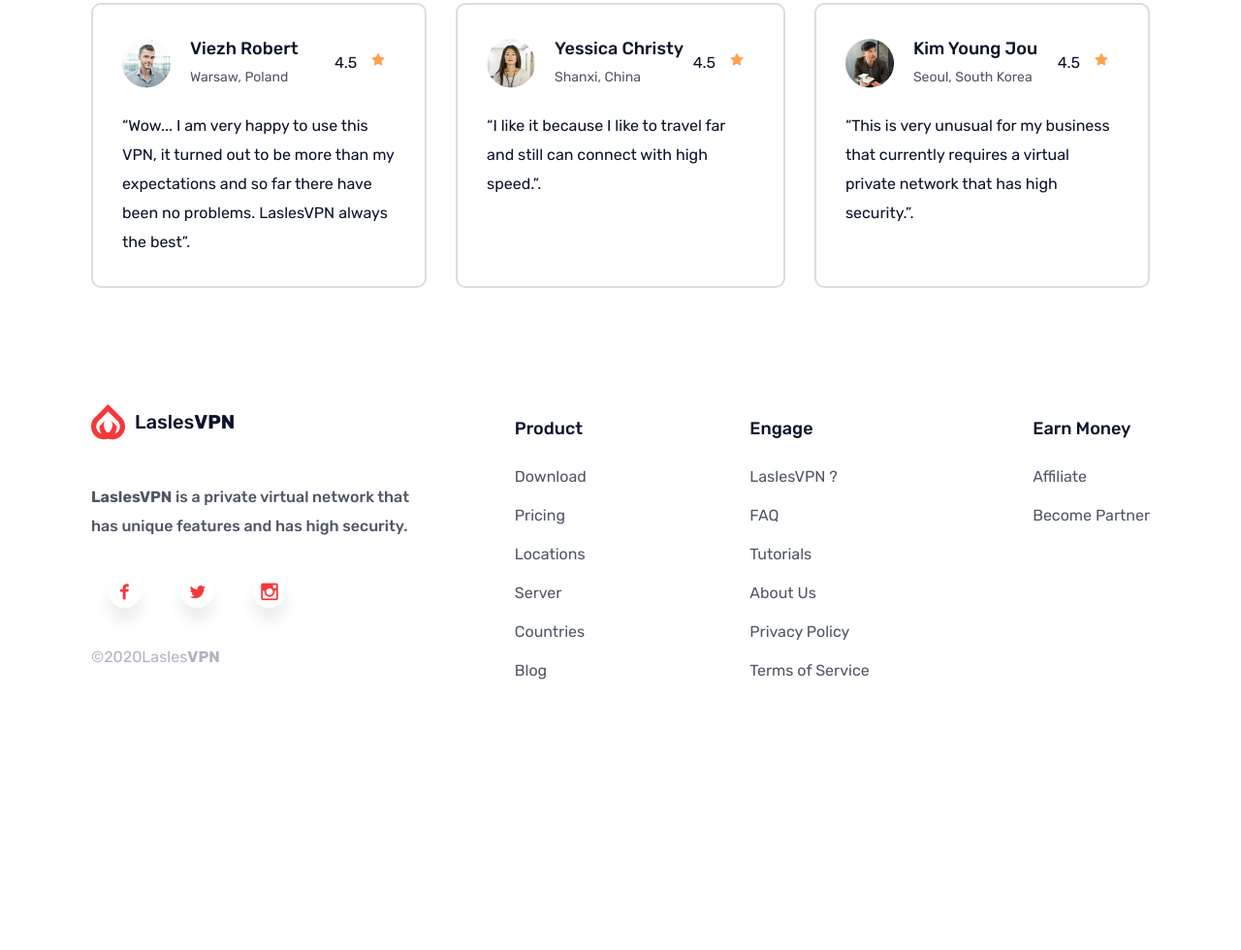
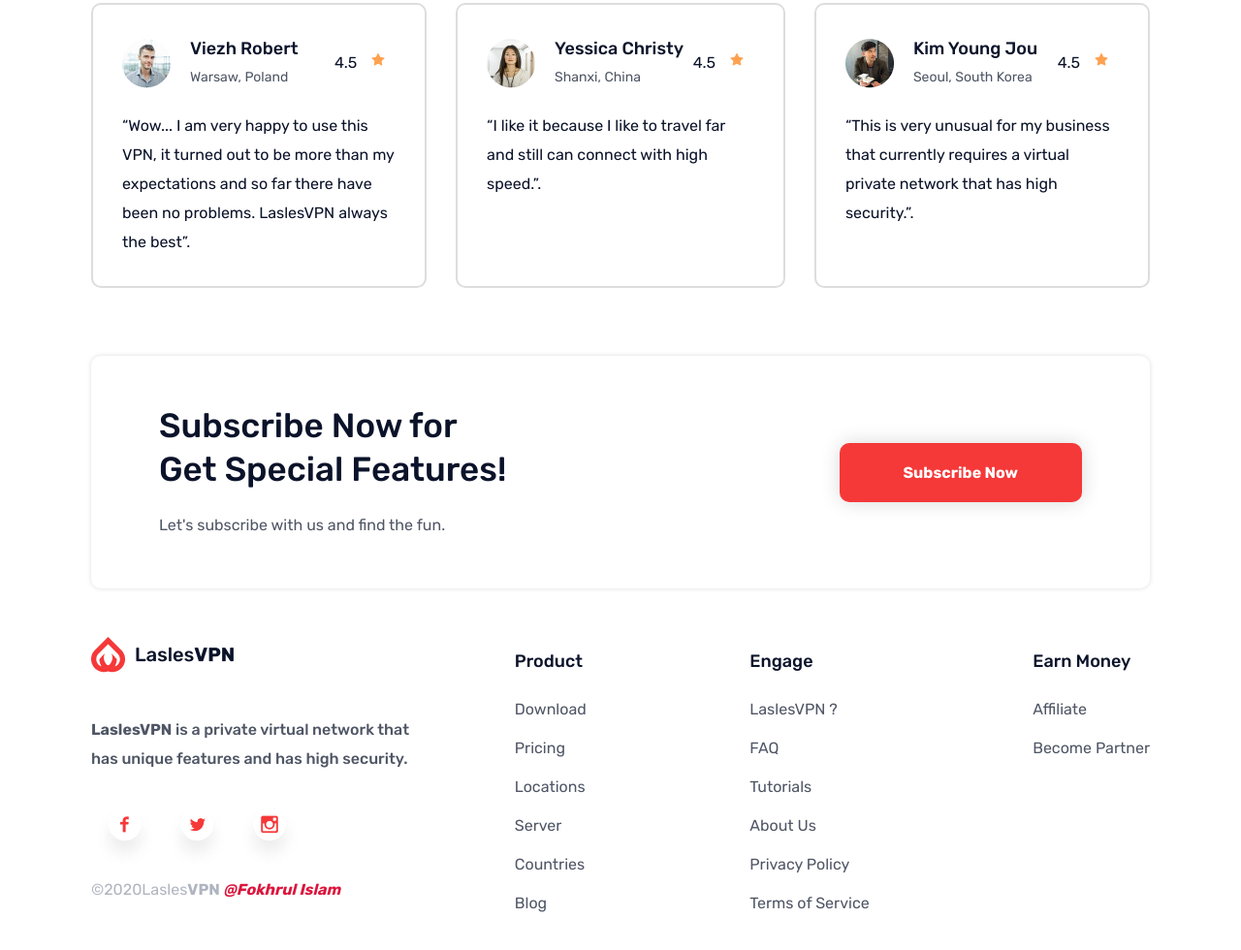
Before and after one commit to fokhrul2029/landing-page-LaslesVPN, a plain HTML site: page index.html in a window 1280 px wide. Shown: the part 4142-5122 px from the top of the page at 97% size. Before the commit the page ends 4904 px from the top, so only its background shows below. Drawn offline with Linux system fonts and the light colour scheme.

Commit message:
first commit

```diff
--- a/style.css
+++ b/css/style.css
@@ -472,6 +472,65 @@
   line-height: 30px; /* 187.5% */
   text-align: left;
 }
+.customer-section .news-leater {
+  display: flex;
+  justify-content: space-between;
+  align-items: center;
+  padding: 50px 70px;
+  box-shadow: 0 0 5px 0px #00000023;
+  text-align: center;
+  border-radius: 10px;
+  background: #fff;
+}
+.customer-section .news-leater1 {
+  flex-basis: 50%;
+  text-align: left;
+}
+.customer-section .news-leater1 h1 {
+  text-align: left;
+  color: #0b132a;
+  font-family: Rubik;
+  font-size: 35px;
+  font-style: normal;
+  font-weight: 500;
+  line-height: 45px; /* 128.571% */
+  margin: 0;
+  padding: 0 0 20px 0;
+}
+.customer-section .news-leater1 p {
+  text-align: left;
+  color: #4f5665;
+  font-family: Rubik;
+  font-size: 16px;
+  font-style: normal;
+  font-weight: 400;
+  line-height: 30px; /* 187.5% */
+}
+.customer-section .news-leater2 {
+  flex-basis: 50%;
+  text-align: right;
+}
+.customer-section .news-leater2 button {
+  color: #fff;
+  font-family: Rubik;
+  font-size: 16px;
+  font-style: normal;
+  font-weight: 700;
+  line-height: 25px; /* 156.25% */
+  border-radius: 10px;
+  background: #f53838;
+  padding: 17px 65px;
+  outline: none;
+  border: 1px solid transparent;
+  box-shadow: 0 0 20px 0 rgba(0, 0, 0, 0.151);
+  cursor: pointer;
+  transition: 0.3s ease;
+}
+.customer-section .news-leater2 button:hover {
+  background-color: white;
+  color: crimson;
+  border: 1px solid crimson;
+}
 /* ============= Footer Section CSS Start ================= */
 .footer-section {
   padding: 50px 0;
--- a/index.html
+++ b/index.html
@@ -9,8 +9,8 @@
     <link
       href="https://fonts.googleapis.com/css2?family=Rubik:wght@300;400;500;600;700;800;900&display=swap"
       rel="stylesheet" />
-    <link rel="stylesheet" href="style.css" />
-    <link rel="stylesheet" href="responsive.css" />
+    <link rel="stylesheet" href="css/style.css" />
+    <link rel="stylesheet" href="css/responsive.css" />
   </head>
   <body>
     <!-- ============ Header Section start =========== -->
@@ -401,6 +401,16 @@
           </div>
         </div>
         <!-- For Slide Controller  -->
+        <!-- NewsLeater -->
+        <div class="news-leater">
+          <div class="news-leater1">
+            <h1>Subscribe Now for <br> Get Special Features!</h1>
+            <p>Let's subscribe with us and find the fun.</p>
+          </div>
+          <div class="news-leater2">
+            <button>Subscribe Now</button>
+          </div>
+        </div>
       </div>
     </section>
     <!-- ================footer start===================== -->
@@ -420,7 +430,11 @@
               <img src="images/Twitter.png" alt="Twitter Icon" />
               <img src="images/Instagram.png" alt="Instagram Icon" />
             </div>
-            <span>©2020Lasles<strong>VPN</strong></span>
+            <span
+              >©2020Lasles<strong
+                >VPN <i style="color: crimson">@Fokhrul Islam</i></strong
+              ></span
+            >
           </div>
           <div class="footer-wraper">
             <div>
@@ -451,9 +465,7 @@
       </div>
     </footer>
     <!-- ================Footer  end===================== -->
-    <script>
-      const text = " Don't Worry. I'm Working🙂 ";
-      // alert(text);
-    </script>
+    <!-- Custom JS  -->
+    <script src="js/script.js"></script>
   </body>
 </html>
--- /dev/null
+++ b/js/script.js
@@ -0,0 +1 @@
+// alert("Fokhrul Islam ");
```
Also changed, not shown: css/responsive.css (renamed from responsive.css).
